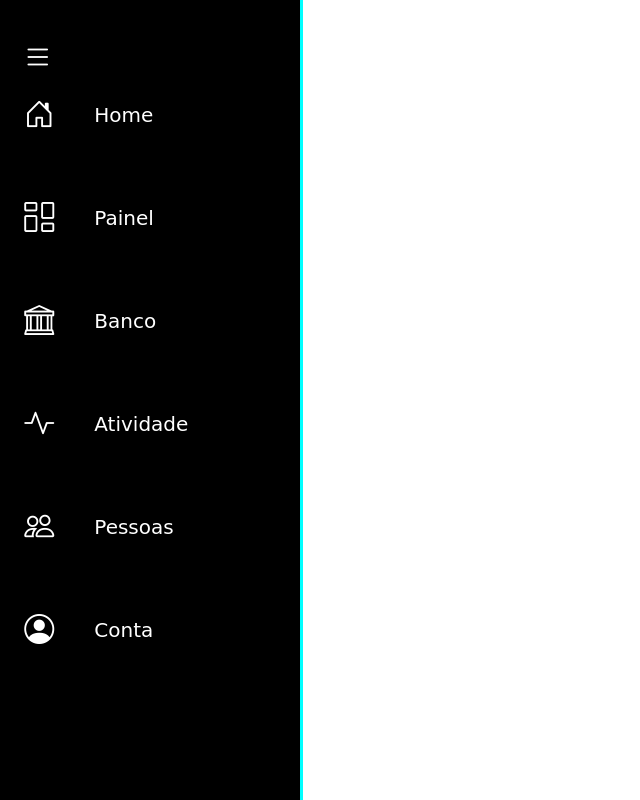
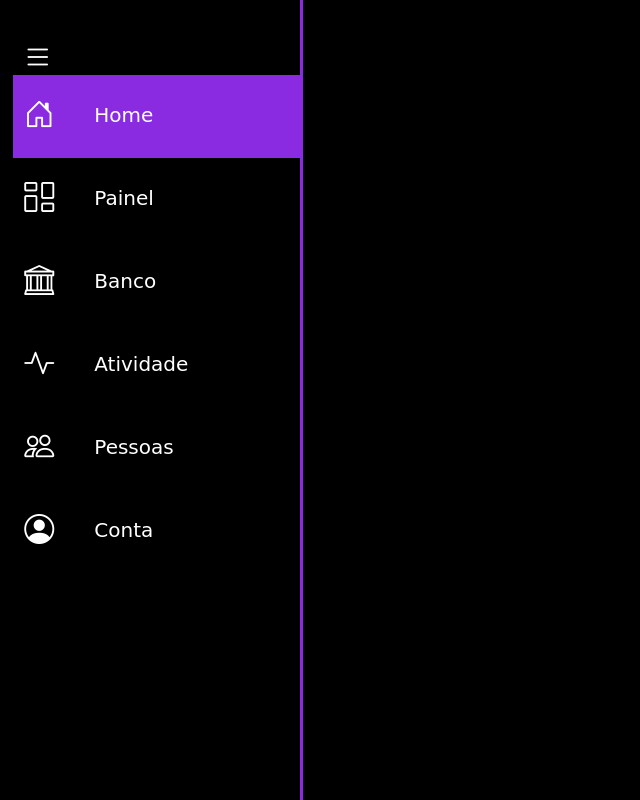
Before and after one commit to crissalves/Sidebar, a plain HTML site: page index.html in a window 1280 px wide. Both pictures are taken after a click on the icon 37 px from the left and 57 px from the top of the page. Shown: the whole page, without its empty margins (0-640 px from the left). Drawn offline with nearby package versions, Linux system fonts and the light colour scheme; a web font is replaced by a local one.

Commit message:
Adicionado animações ao abrir aba lateral.

```diff
--- a/index.html
+++ b/index.html
@@ -20,11 +20,11 @@
   <body>
     <nav class="menu-lateral">
       <div class="btn-expandir">
-        <i class="bi bi-list"></i>
+        <i class="bi bi-list" id="btn-exp"></i>
       </div>
 
       <ul>
-        <li class="item-menu">
+        <li class="item-menu ativo">
           <a href="#">
             <span class="icon"> <i class="bi bi-house-door"></i></span>
             <span class="txt-link">Home</span>
@@ -62,5 +62,6 @@
         </li>
       </ul>
     </nav>
+    <script src="menu.js"></script>
   </body>
 </html>
--- /dev/null
+++ b/menu.js
@@ -0,0 +1,15 @@
+var menuItem = document.querySelectorAll(".item-menu")
+
+function select() {
+  menuItem.forEach((item) => item.classList.remove("ativo"))
+  this.classList.add("ativo")
+}
+
+menuItem.forEach((item) => item.addEventListener("click", select))
+
+var btnExp = document.querySelector("#btn-exp")
+var menuSide = document.querySelector(".menu-lateral")
+
+btnExp.addEventListener("click", function () {
+  menuSide.classList.toggle("expandir")
+})
--- a/style.css
+++ b/style.css
@@ -7,15 +7,15 @@
 
 body {
   height: 100vh;
-  background-color: rgb(255, 255, 255);
+  background-color: black;
 }
 
 nav.menu-lateral {
   width: 80px;
   height: 100%;
-  background-color: rgb(0, 0, 0);
+  background-color: black;
   padding: 40px 0 40px 1%;
-  box-shadow: 3px 0 0 aqua;
+  box-shadow: 3px 0 0 blueviolet;
 
   position: fixed;
   top: 0;
@@ -24,7 +24,7 @@ nav.menu-lateral {
   transition: 0.3s;
 }
 
-nav.menu-lateral:hover {
+nav.menu-lateral.expandir {
   width: 300px;
 }
 
@@ -47,8 +47,13 @@ ul {
 ul li.item-menu {
   transition: 0.3s;
 }
+
+ul li.ativo {
+  background-color: blueviolet;
+}
+
 ul li.item-menu:hover {
-  background: aqua;
+  background: blueviolet;
 }
 
 ul li.item-menu a {
@@ -57,12 +62,18 @@ ul li.item-menu a {
   font-size: 20px;
   padding: 20px 4%;
   display: flex;
-  margin-bottom: 20px;
   line-height: 40px;
 }
 
 ul li.item-menu a .txt-link {
+  margin-left: 70px;
+  transition: 1s;
+  opacity: 0;
+}
+
+nav.menu-lateral.expandir .txt-link {
   margin-left: 40px;
+  opacity: 1;
 }
 
 ul li.item-menu a .icon > i {
```
